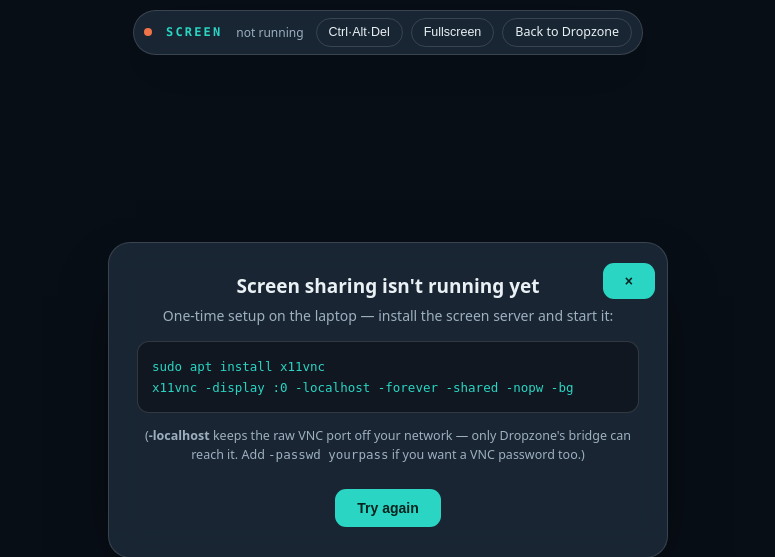
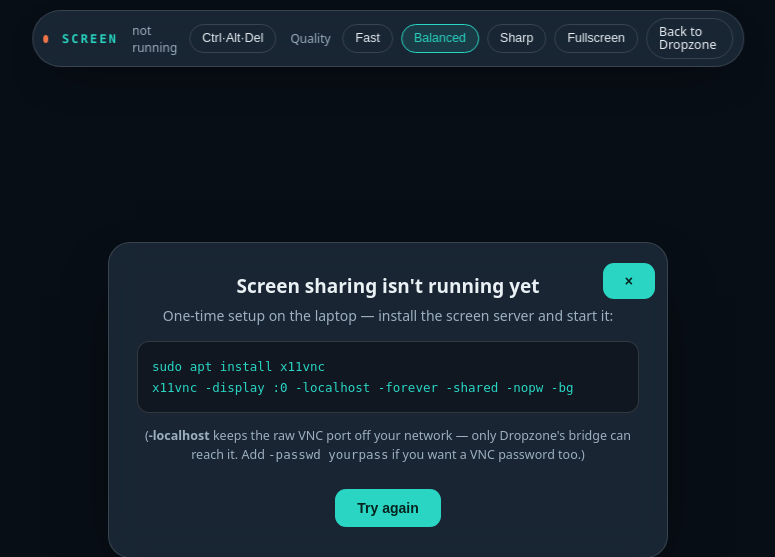
Before and after one commit to sxi9/dropzone, a Flask app: page /screen in a window 1280 px wide. Shown: the top 557 px of the page, without its empty margins (252-1027 px from the left). Run offline with Flask 3, Linux system fonts and the light colour scheme; tables that the repository leaves empty hold one stand-in row (values such as "Sample post"); data that the repository does not hold is empty; some libraries are stand-ins or nearby versions.

Commit message:
Screen viewer speed: xdamage/threads/low-latency x11vnc flags, optional server-side scaling, quality presets in the viewer
Co-Authored-By: Claude Fable 5.1 <noreply@anthropic.com>

```diff
--- a/templates/screen.html
+++ b/templates/screen.html
@@ -17,6 +17,7 @@
   #bar .st{font-size:12px;color:var(--soft);padding-right:4px}
   #bar button,#bar a{border:1px solid var(--line);background:transparent;color:var(--ink);font-size:12.5px;padding:7px 12px;border-radius:999px;cursor:pointer;text-decoration:none;line-height:1}
   #bar button:hover,#bar a:hover{border-color:var(--signal);color:var(--signal)}
+  #bar button.on{border-color:var(--signal);color:var(--signal);background:rgba(42,214,195,.12)}
   #screen{position:fixed;inset:0}
   #msg{position:fixed;inset:0;display:grid;place-items:center;text-align:center;padding:24px;z-index:10}
   #msg[hidden]{display:none}
@@ -38,6 +39,10 @@
   <b>Screen</b>
   <span class="st" id="st">connecting…</span>
   <button id="keys" title="Send Ctrl+Alt+Del">Ctrl·Alt·Del</button>
+  <span class="st" style="padding-left:6px">Quality</span>
+  <button id="qFast" title="Lowest bandwidth, fastest (JPEG quality 1, max compression)">Fast</button>
+  <button id="qBal" title="Default balance">Balanced</button>
+  <button id="qSharp" title="Sharpest text, most bandwidth">Sharp</button>
   <button id="fs">Fullscreen</button>
   <a href="/">Back to Dropzone</a>
 </div>
@@ -77,6 +82,7 @@ x11vnc -display :0 -localhost -forever -shared -nopw -bg</pre>
     rfb = sock;
     sock.scaleViewport = true;
     sock.resizeSession = false;
+    applyQuality(sock, currentQuality());
     sock.addEventListener("connect", ()=>{
       if(sock !== rfb) return;                 // a newer attempt superseded this one
       connected = true; st.textContent = "live"; dot.classList.add("on"); msg.hidden = true; fadeBarSoon();
@@ -89,6 +95,18 @@ x11vnc -display :0 -localhost -forever -shared -nopw -bg</pre>
       scheduleReconnect();                     // transient blip: retry quietly, don't cover the screen
     });
   }
+
+  // quality presets: [qualityLevel 0-9 (JPEG), compressionLevel 0-9 (zlib)]
+  const QUALITY = { fast:[1,9], balanced:[6,2], sharp:[9,0] };
+  const QBTN = { fast:"qFast", balanced:"qBal", sharp:"qSharp" };
+  function currentQuality(){ let q="balanced"; try{ q=localStorage.getItem("dz-screen-quality")||q; }catch(e){} return QUALITY[q]?q:"balanced"; }
+  function applyQuality(sock, name){
+    const [ql, cl] = QUALITY[name]; sock.qualityLevel = ql; sock.compressionLevel = cl;
+    Object.entries(QBTN).forEach(([k,id])=>document.getElementById(id).classList.toggle("on", k===name));
+  }
+  function setQuality(name){ try{ localStorage.setItem("dz-screen-quality", name); }catch(e){} if(rfb) applyQuality(rfb, name); st.textContent = "quality: "+name; setTimeout(()=>{ if(connected) st.textContent="live"; }, 1500); }
+  Object.entries(QBTN).forEach(([k,id])=>document.getElementById(id).onclick = ()=>setQuality(k));
+  Object.entries(QBTN).forEach(([k,id])=>document.getElementById(id).classList.toggle("on", k===currentQuality()));
 
   function scheduleReconnect(){
     clearTimeout(reconnectTimer);
```
Also changed, not shown: 2 other files.
